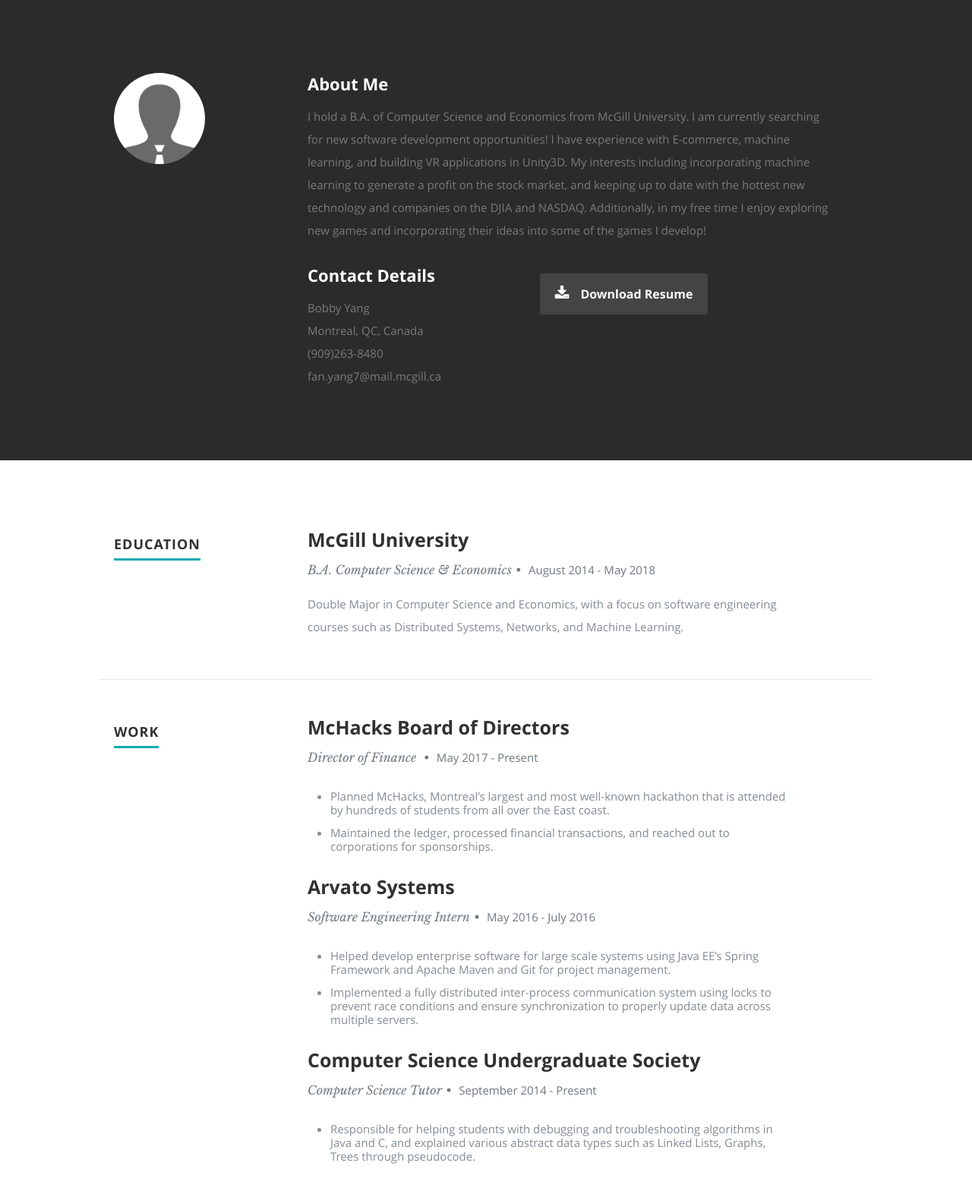
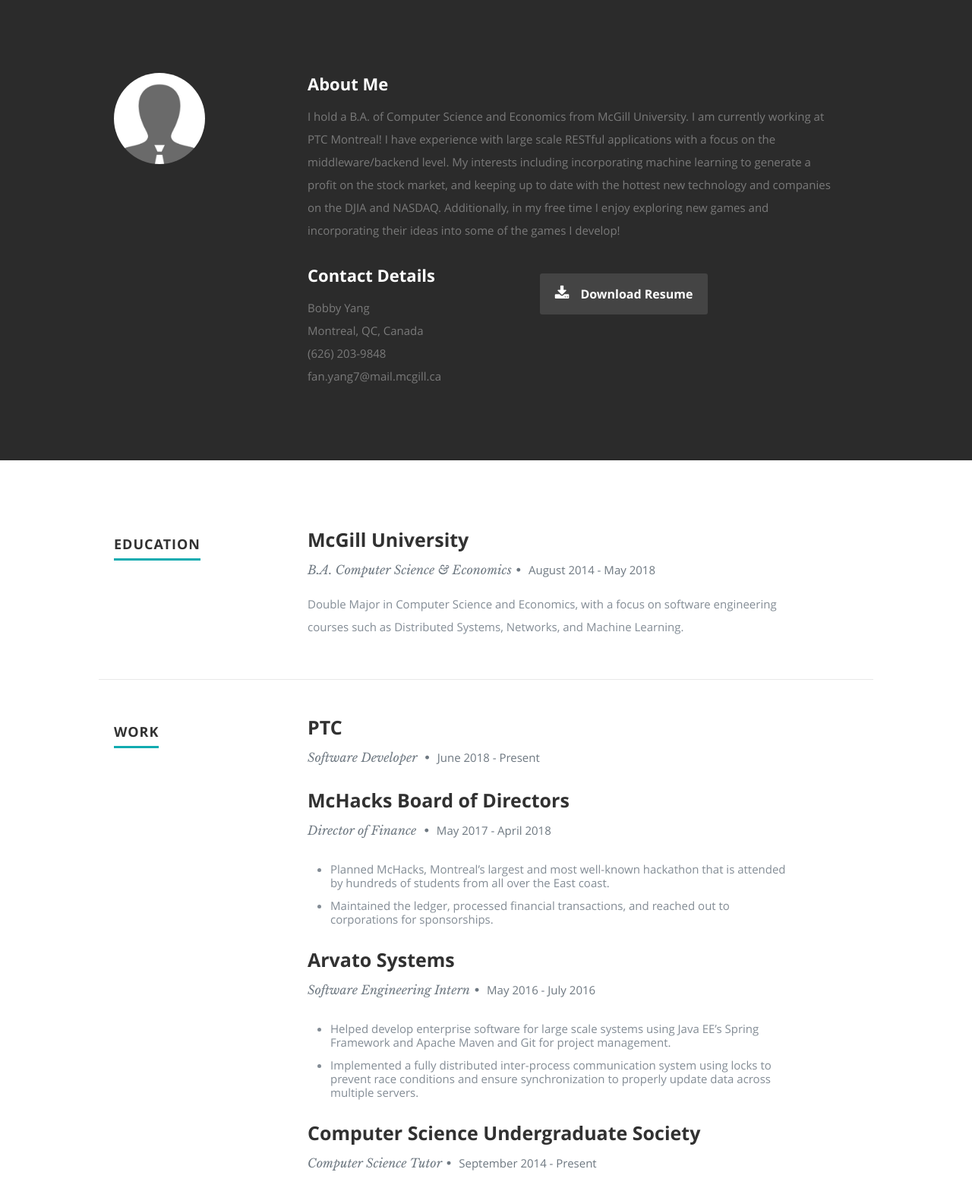
Before and after one commit to jbby/jbby.github.io, a plain HTML site: page index.html in a window 1280 px wide. Shown: the part 800-2364 px from the top of the page at 76% size. Drawn offline with nearby package versions, Linux system fonts and the light colour scheme.

Commit message:
Update index.html

```diff
--- a/index.html
+++ b/index.html
@@ -89,8 +89,8 @@
 
             <h2>About Me</h2>
 
-            <p>I hold a B.A. of Computer Science and Economics from McGill University. I am currently searching for new software development opportunities!
-			I have experience with E-commerce, machine learning, and building VR applications in Unity3D.
+            <p>I hold a B.A. of Computer Science and Economics from McGill University. I am currently working at PTC Montreal!
+			I have experience with large scale RESTful applications with a focus on the middleware/backend level.
 			My interests including incorporating machine learning to generate a profit on the stock market, and keeping up to date with the hottest new technology and companies on the DJIA and NASDAQ.
 			Additionally, in my free time I enjoy exploring new games and incorporating their ideas into some of the games I develop!
 
@@ -103,7 +103,7 @@
 						   <span>Bobby Yang</span><br>
 						   <span>Montreal, QC, Canada
                      </span><br>
-						   <span>(909)263-8480</span><br>
+						   <span>(626) 203-9848</span><br>
                      <span>fan.yang7@mail.mcgill.ca</span>
 					   </p>
 
@@ -168,12 +168,26 @@
 
          <div class="nine columns main-col">
 
+	    <div class="row item">
+
+               <div class="twelve columns">
+
+                  <h3>PTC</h3>
+                  <p class="info">Software Developer <span>&bull;</span> <em class="date">June 2018 - Present</em></p>
+                  <p>
+
+                  </p>
+
+               </div>
+
+            </div> <!-- item end -->
+
             <div class="row item">
 
                <div class="twelve columns">
 
                   <h3>McHacks Board of Directors</h3>
-                  <p class="info">Director of Finance <span>&bull;</span> <em class="date">May 2017 - Present</em></p>
+                  <p class="info">Director of Finance <span>&bull;</span> <em class="date">May 2017 - April 2018</em></p>
                   <p>
                      <ul class="disc">
                         <li>Planned McHacks, Montreal’s largest and most well-known hackathon that is attended by hundreds of
@@ -340,7 +354,7 @@
 						   Bobby Yang<br>
 						   Montreal, QC, Canada<br>
                      <span>fan.yang7@mail.mcgill.ca</span><br>
-						   <span>(909) 263-8480</span>
+						   <span>(626) 203-9848</span>
 					   </p>
 
 				   </div>
```
